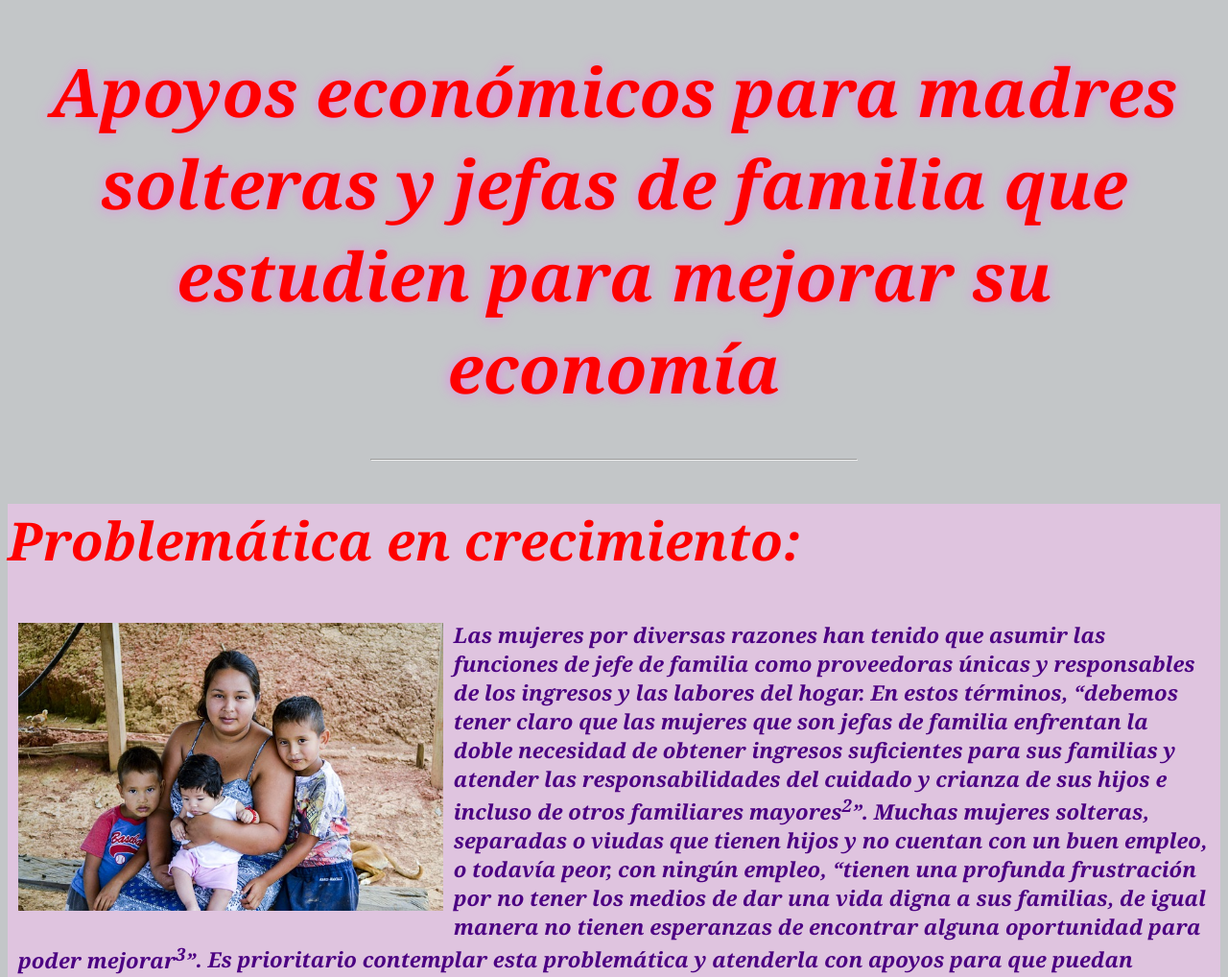
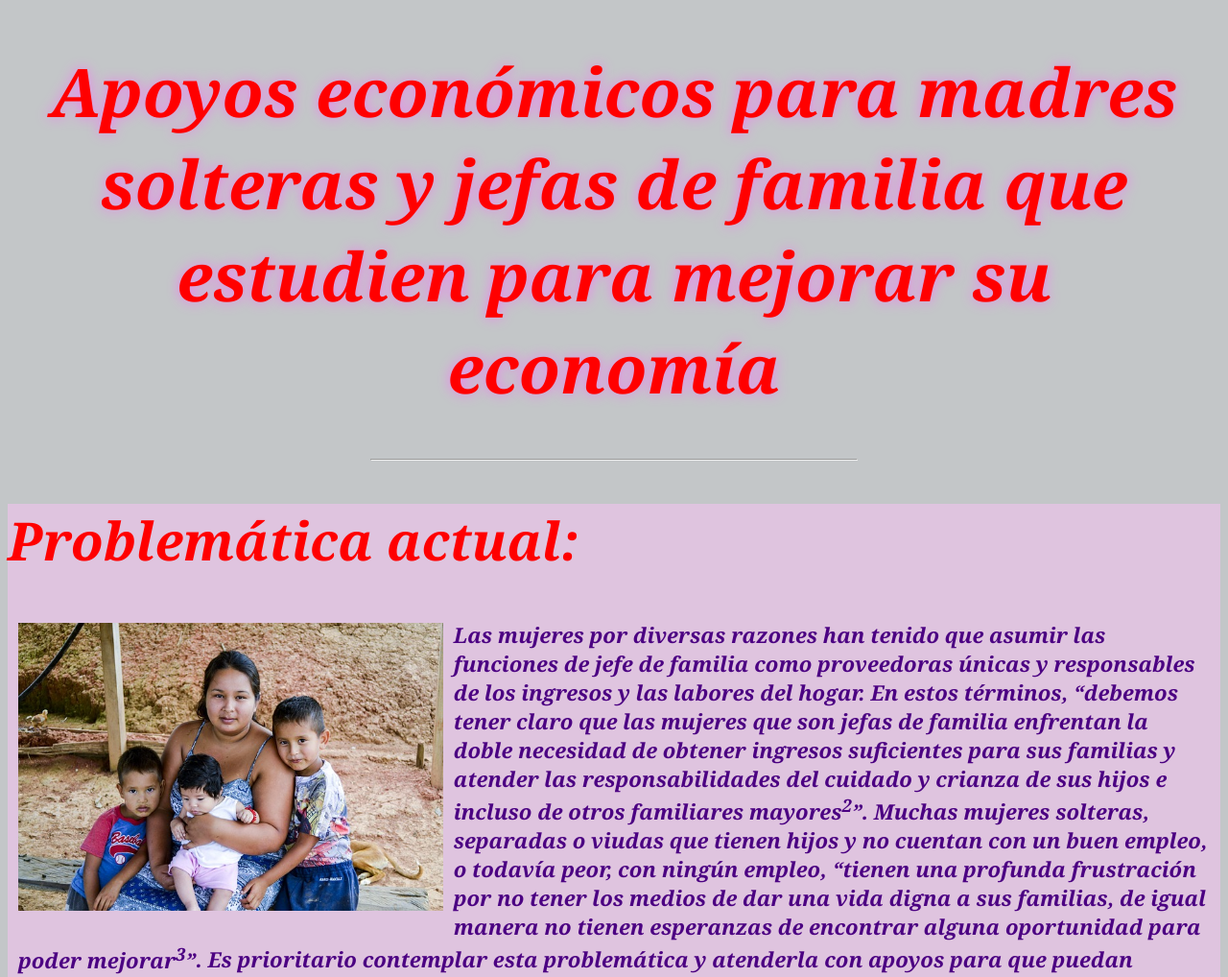
Before and after one commit to escueladecodigosilvia/ApoyosEconomicosParaMadresSolterasYJefasDeFamilia, a plain HTML site: page index.html in a window 1280 px wide. Shown: the top 1018 px of the page at 96% size. Drawn offline with Linux system fonts and the light colour scheme.

Commit message:
Cambio en archivo index.html

```diff
--- a/index.html
+++ b/index.html
@@ -21,7 +21,7 @@
 
         <div class="CambioDeFondo">
 
-            <h2>Problemática en crecimiento:</h2>
+            <h2>Problemática actual:</h2>
             <img src="./img/MadreSoltera.jpg" alt="MamáSoltera" id="img1">
             <p>Las mujeres por diversas razones han tenido que asumir las funciones de jefe de familia como proveedoras
                 únicas y
```
